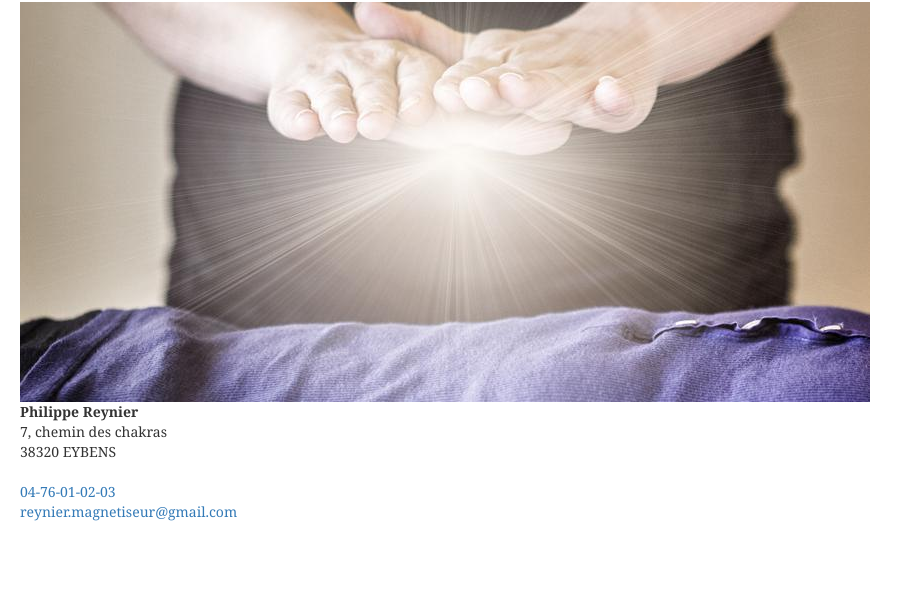
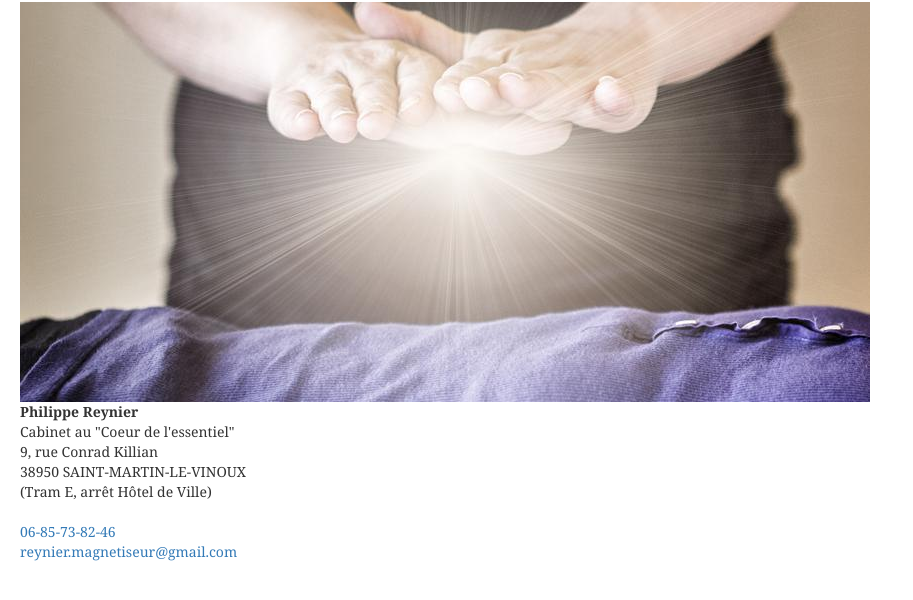
Before and after one commit to philippereynier/magnetiseur, a plain HTML site: page index.html in a window 1280 px wide. Shown: the part 88-688 px from the top of the page, without its empty margins (0-913 px from the left). Drawn offline with nearby package versions, Linux system fonts and the light colour scheme.

Commit message:
changed address with real one

```diff
--- a/index.html
+++ b/index.html
@@ -21,10 +21,12 @@
 
   <address>
   	<strong>Philippe Reynier</strong><br />
-  	7, chemin des chakras<br />
-  	38320 EYBENS
+    Cabinet au "Coeur de l'essentiel"<br />
+  	9, rue Conrad Killian<br />
+  	38950 SAINT-MARTIN-LE-VINOUX<br />
+    (Tram E, arrêt Hôtel de Ville)
   </address>
-  <a href="tel:+33476010203">04-76-01-02-03</a><br />
+  <a href="tel:+33685738246">06-85-73-82-46</a><br />
   <a href="mailto:reynier.magnetiseur@gmail.com">reynier.magnetiseur@gmail.com</a>
 
 
```
